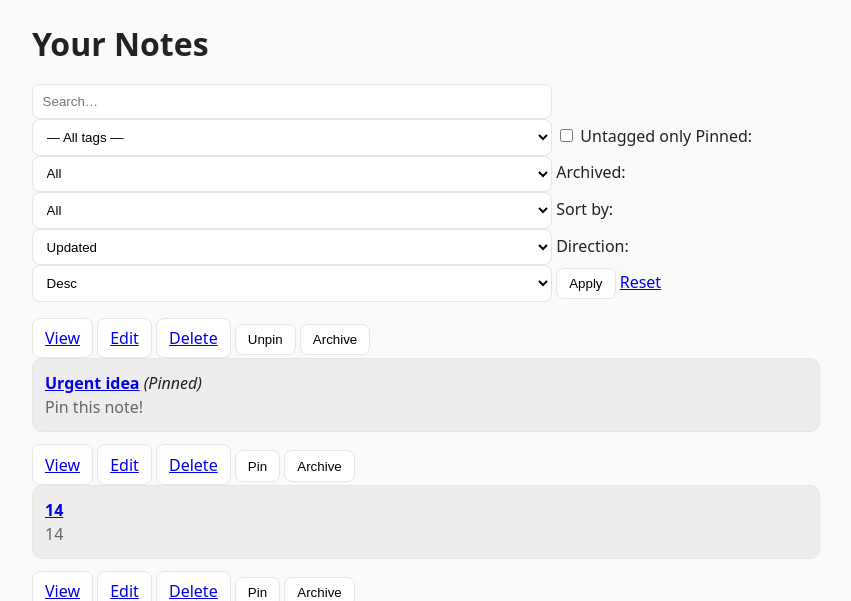
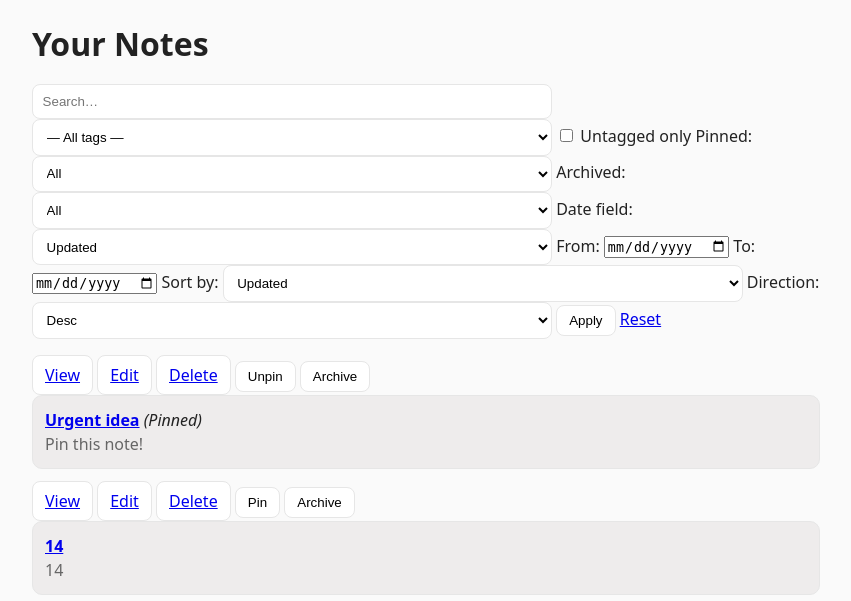
Before and after one commit to VinceVSCode/Django_Playground, a Django app: page /notes/list/ in a window 1280 px wide. Shown: the part 81-682 px from the top of the page, without its empty margins (214-1065 px from the left). Run offline with Django 5.2, Linux system fonts and the light colour scheme; a user stored in the database is signed in; data comes from the database, SQL or seed files in the repository; data that the repository does not hold is empty.

Commit message:
-Add more filters: date range filtering to notes list view and template

```diff
--- a/DjangoPlayground/firstsite/templates/firstsite/note_list.html
+++ b/DjangoPlayground/firstsite/templates/firstsite/note_list.html
@@ -36,6 +36,24 @@
       <option value="1" {% if values.archived == '1' %}selected{% endif %}>Yes</option>
     </select>
   </label>
+  <label>
+    Date field:
+    <select name="date_field">
+      <option value="updated" {% if values.date_field == 'updated' or not values.date_field %}selected{% endif %}>Updated</option>
+      <option value="created" {% if values.date_field == 'created' %}selected{% endif %}>Created</option>
+    </select>
+  </label>
+
+  <label>
+    From:
+    <input type="date" name="from" value="{{ values.from|default:'' }}">
+  </label>
+
+  <label>
+    To:
+    <input type="date" name="to" value="{{ values.to|default:'' }}">
+  </label>
+
   <label>
     Sort by:
     <select name="sort">
--- a/DjangoPlayground/firstsite/views.py
+++ b/DjangoPlayground/firstsite/views.py
@@ -10,6 +10,8 @@ from .serializers import NoteSerializer , TagSerializer
 from django.db.models import Q
 from django.contrib import messages
 from django.core.paginator import Paginator
+from django.utils.dateparse import parse_date
+
 
 """
 To generate tokens for users, you can use the following command in your terminal:
@@ -84,10 +86,27 @@ def note_lists_view(request):
             Q(title__icontains=search) | Q(content__icontains=search)
         )
 
+    # ---- Date range filtering ----
+    # Choose which field to filter: updated_at (default) or created_at
+    date_field = request.GET.get('date_field', 'updated')  # 'updated' | 'created'
+    field_map = {'updated': 'updated_at', 'created': 'created_at'}
+    target_field = field_map.get(date_field, 'updated_at')
+
+    from_str = request.GET.get('from')  # YYYY-MM-DD
+    to_str   = request.GET.get('to')    # YYYY-MM-DD
+
+    from_date = parse_date(from_str) if from_str else None
+    to_date   = parse_date(to_str) if to_str else None
+
+    if from_date:
+        notes = notes.filter(**{f'{target_field}__date__gte': from_date})
+    if to_date:
+        notes = notes.filter(**{f'{target_field}__date__lte': to_date})
+
+
     # ---- Sorting (defaults: updated description) ----
     sort = request.GET.get('sort', 'updated')   # 'updated' | 'created' | 'title'
     direction = request.GET.get('dir', 'desc')  # 'asc' | 'desc'
-
     field_map = {
         'updated': 'updated_at',
         'created': 'created_at',
@@ -95,7 +114,6 @@ def note_lists_view(request):
     }
     order_field = field_map.get(sort, 'updated_at')
     prefix = '' if direction == 'asc' else '-'
-
     # Keep pinned notes first; then apply chosen ordering
     notes = notes.order_by('-is_pinned', f'{prefix}{order_field}').distinct()
 
```
